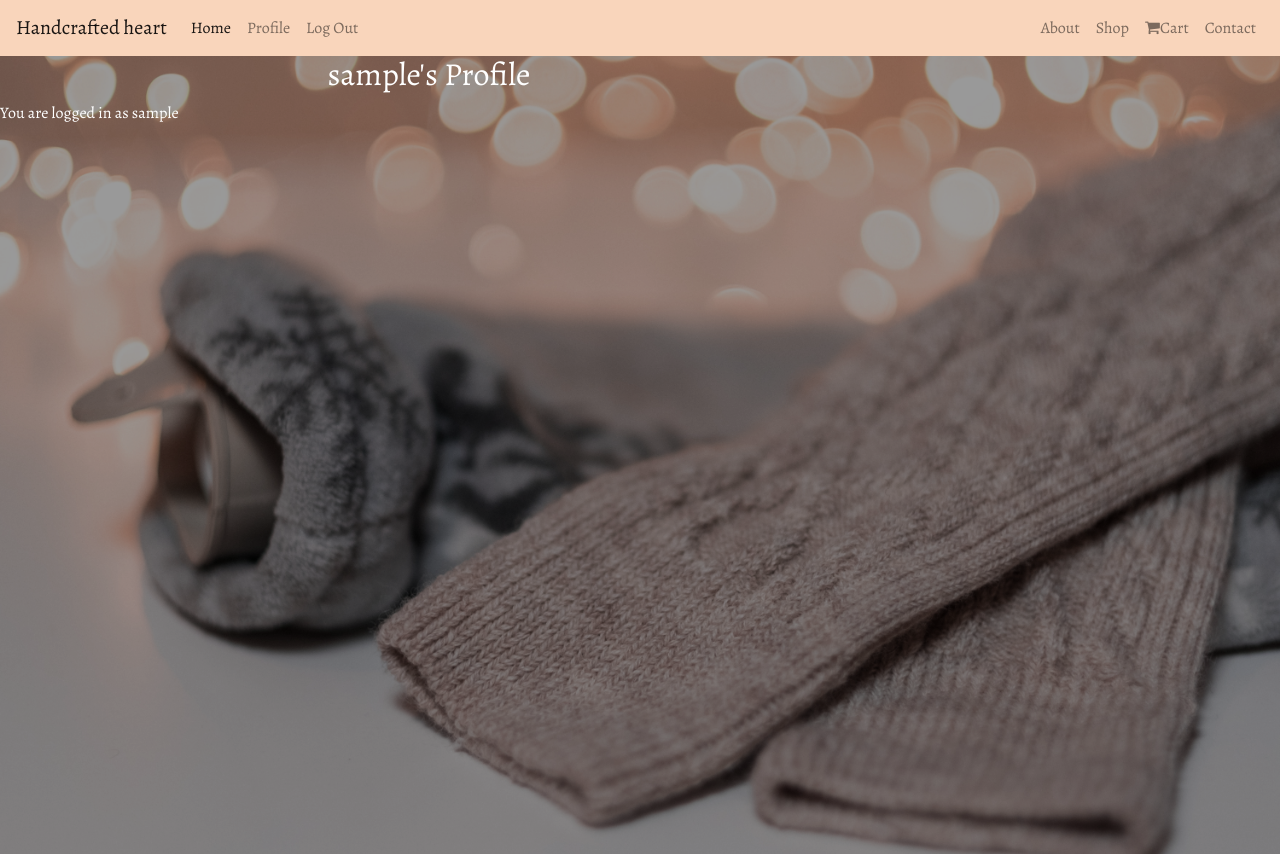
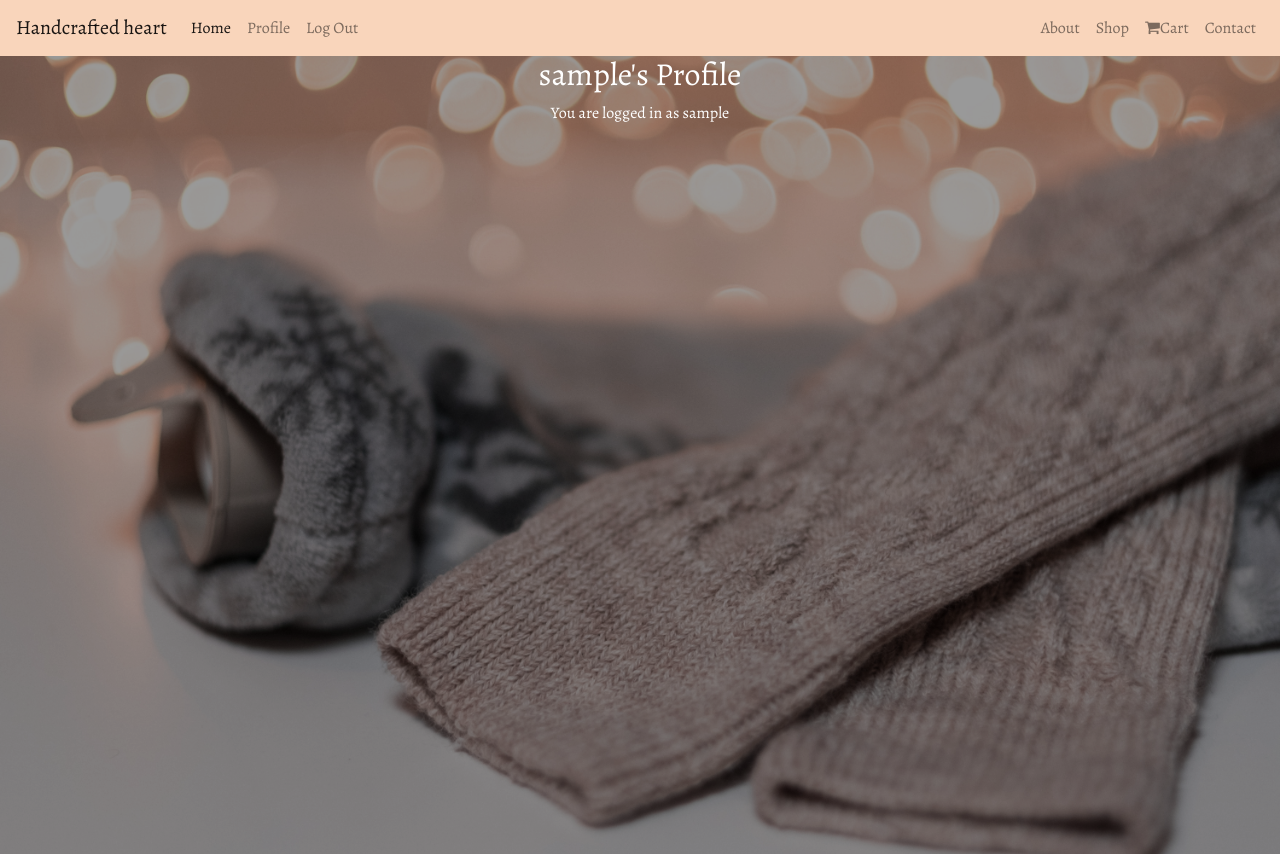
Before and after one commit to Code-Institute-Submissions/handcrafted-heart, a Django app: page /accounts/profile/ in a window 1280 px wide. Shown: the top 854 px of the page. Run offline with Django 3.2, Linux system fonts and the light colour scheme; the visitor is signed in with stand-in values (Sample User, id 1); some libraries are stand-ins or nearby versions.

Commit message:
Add row and col to display Profile text better

```diff
--- a/accounts/templates/profile.html
+++ b/accounts/templates/profile.html
@@ -7,11 +7,15 @@
 {% block page_heading %}
 <div class="row justify-content-center">
     <div class="col-12 col-md-6">
-        <h2 class="text-white">{{ user }}'s Profile</h2>
+        <h2 class=" text-center text-white">{{ user }}'s Profile</h2>
     </div>
 </div>
 {% endblock %}
 
 {% block content %}
+<div class="row justify-content-center">
+    <div class="col-10 col-md-4 text-center">
 <p class="text-white">You are logged in as {{ user }} </p>
+</div>
+</div>
 {% endblock %}
```
